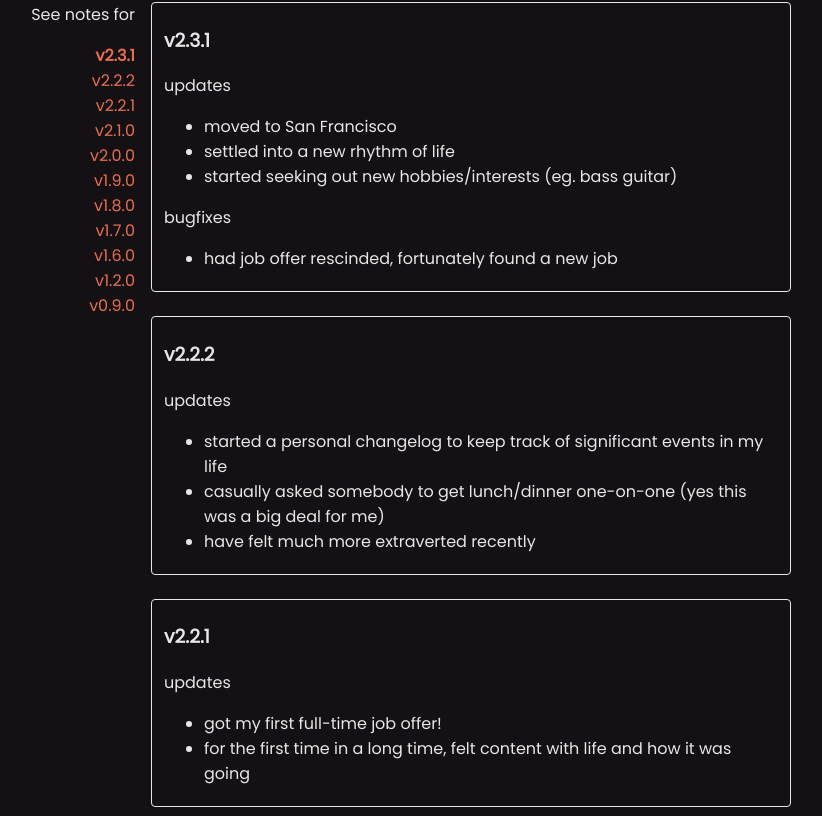
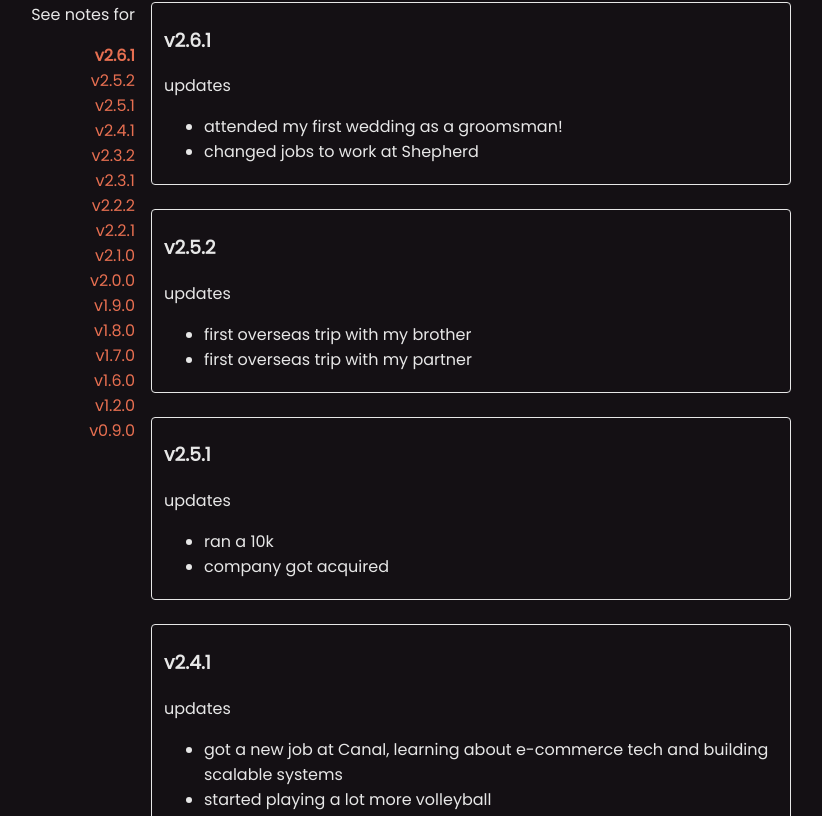
Before and after one commit to kevin-zou/personal-site, a Next.js app: page /changelog in a window 1280 px wide. Shown: the part 264-1080 px from the top of the page, without its empty margins (169-991 px from the left). Built offline with nearby package versions, Linux system fonts and the light colour scheme; no server answers.

Commit message:
add versions to changelog

```diff
--- a/pages/changelog.js
+++ b/pages/changelog.js
@@ -49,6 +49,36 @@ const metadata = {
 };
 
 const versionData = [
+  {
+    version: "v2.6.1",
+    updates: [
+      "attended my first wedding as a groomsman!",
+      "changed jobs to work at Shepherd",
+    ],
+  },
+  {
+    version: "v2.5.2",
+    updates: [
+      "first overseas trip with my brother",
+      "first overseas trip with my partner",
+    ],
+  },
+  {
+    version: "v2.5.1",
+    updates: ["ran a 10k", "company got acquired"],
+  },
+  {
+    version: "v2.4.1",
+    updates: [
+      "got a new job at Canal, learning about e-commerce tech and building scalable systems",
+      "started playing a lot more volleyball",
+    ],
+    bugfixes: ["removed appendix"],
+  },
+  {
+    version: "v2.3.2",
+    updates: ["met a special someone :)"],
+  },
   {
     version: "v2.3.1",
     updates: [
```
